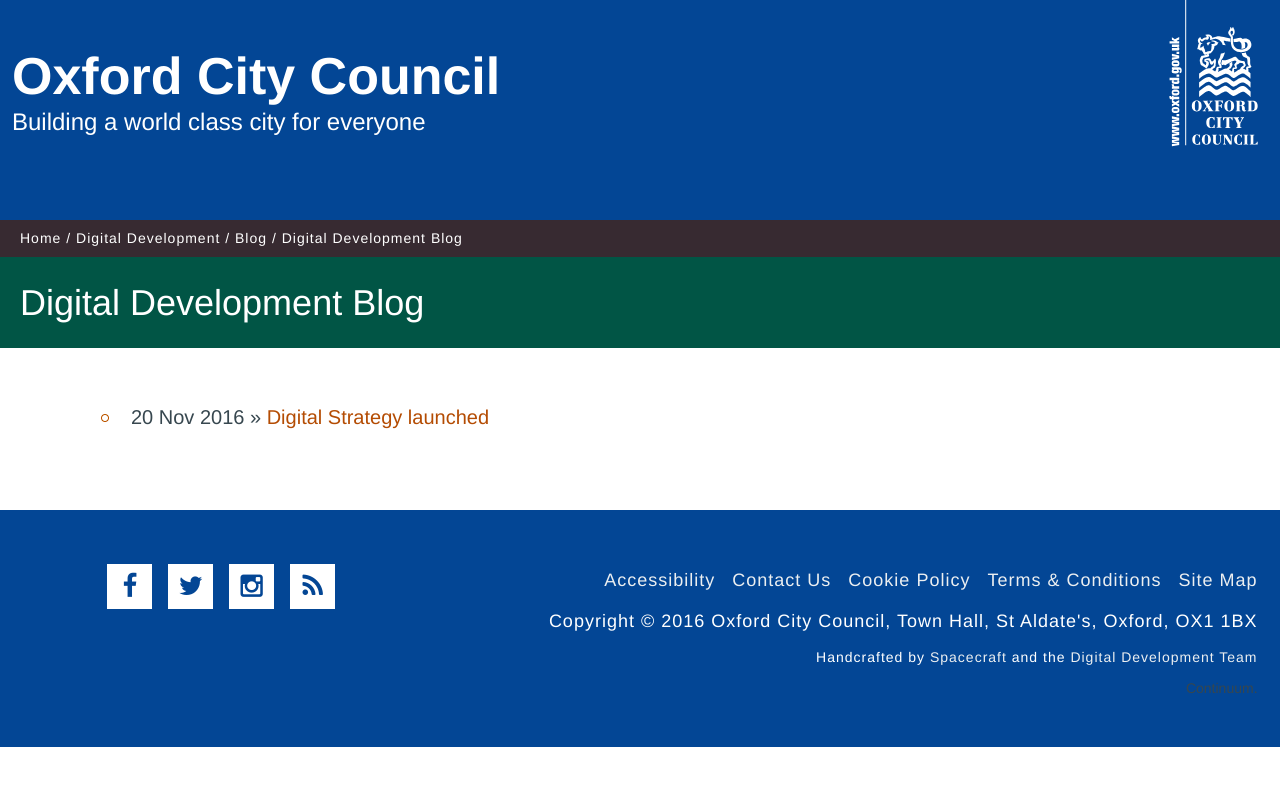
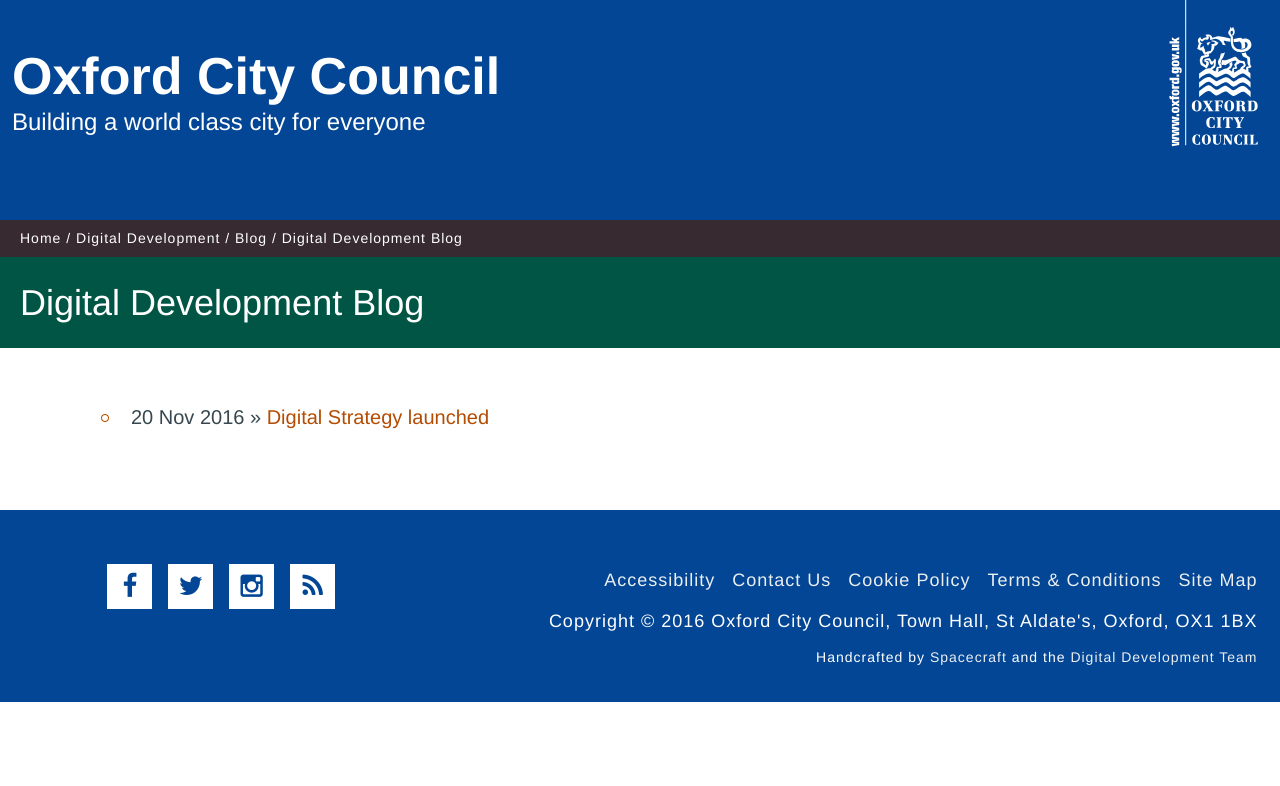
Before and after one commit to OxfordCityCouncil/OxfordCityCouncil.github.io, a Jekyll site: the page built from blog/index.html, in a window 1280 px wide. Shown: the top 786 px of the page. Built offline with Jekyll 4.4.1, drawn with Linux system fonts in a browser that asks for light colours.

Commit message:
remove continuum text

```diff
--- a/_layouts/blog.html
+++ b/_layouts/blog.html
@@ -111,7 +111,7 @@
                         <li><a href="https://www.oxford.gov.uk/site_map">Site Map</a></li>
                     </ul>
                     <p class="site-footer__rights">Copyright &copy; 2016 Oxford City Council, Town Hall, St Aldate's, Oxford, OX1 1BX</p>
-                    <p class="site-footer__rights site-footer__rights--smaller">Handcrafted by <a href=" http://www.spacecraft.co.uk">Spacecraft</a> and the <a href="mailto:digitaldevelopmentteam@oxford.gov.uk">Digital Development Team</a></p> Continuum</a>.</p>
+                    <p class="site-footer__rights site-footer__rights--smaller">Handcrafted by <a href=" http://www.spacecraft.co.uk">Spacecraft</a> and the <a href="mailto:digitaldevelopmentteam@oxford.gov.uk">Digital Development Team</a></p>
                 </div>
             </div>
         </footer>
--- a/_layouts/general.html
+++ b/_layouts/general.html
@@ -117,7 +117,7 @@
                         <li><a href="https://www.oxford.gov.uk/site_map">Site Map</a></li>
                     </ul>
                     <p class="site-footer__rights">Copyright &copy; 2016 Oxford City Council, Town Hall, St Aldate's, Oxford, OX1 1BX</p>
-                    <p class="site-footer__rights site-footer__rights--smaller">Handcrafted by <a href=" http://www.spacecraft.co.uk">Spacecraft</a> and the <a href="mailto:digitaldevelopmentteam@oxford.gov.uk">Digital Development Team</a></p> Continuum</a>.</p>
+                    <p class="site-footer__rights site-footer__rights--smaller">Handcrafted by <a href=" http://www.spacecraft.co.uk">Spacecraft</a> and the <a href="mailto:digitaldevelopmentteam@oxford.gov.uk">Digital Development Team</a></p>
                 </div>
             </div>
         </footer>
```
